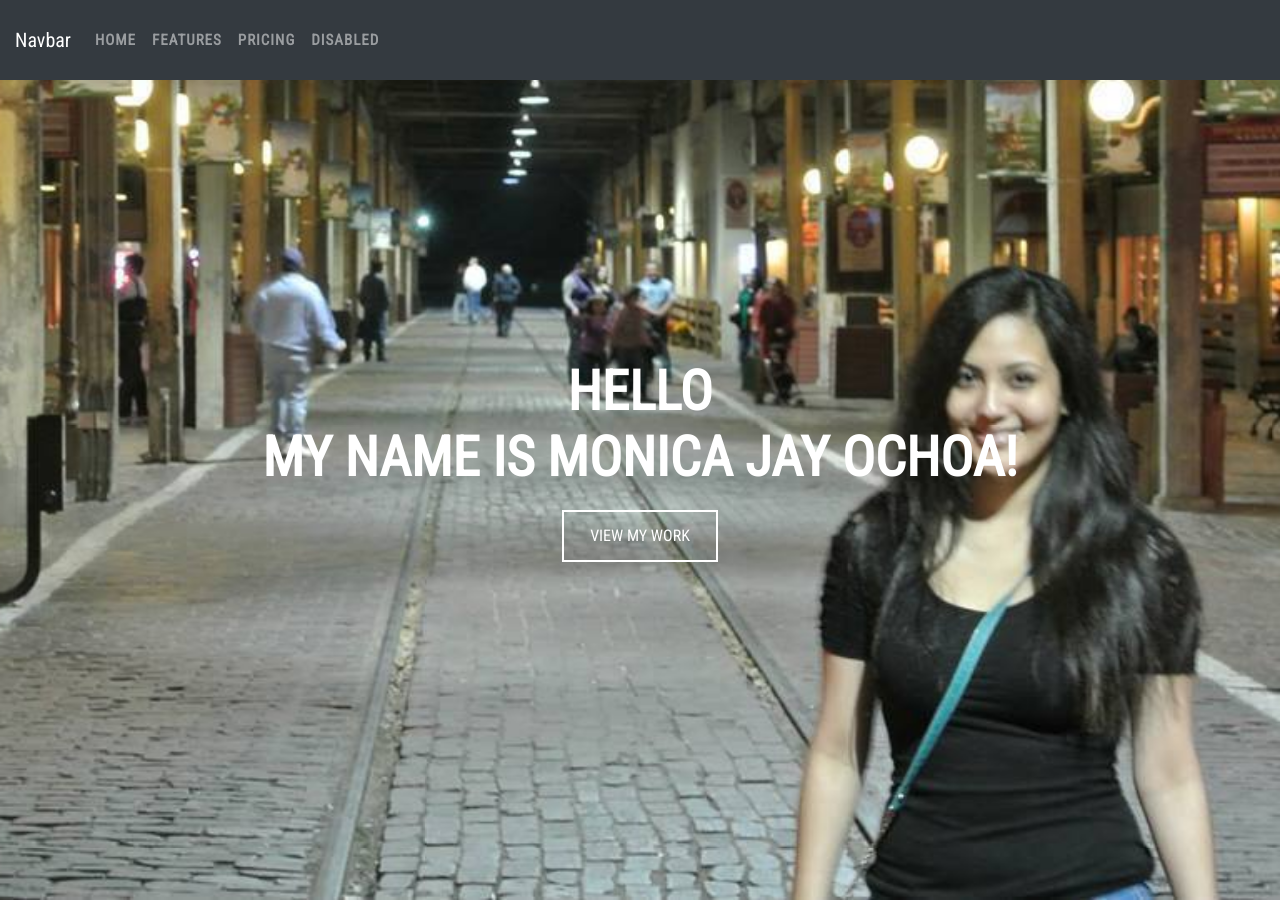
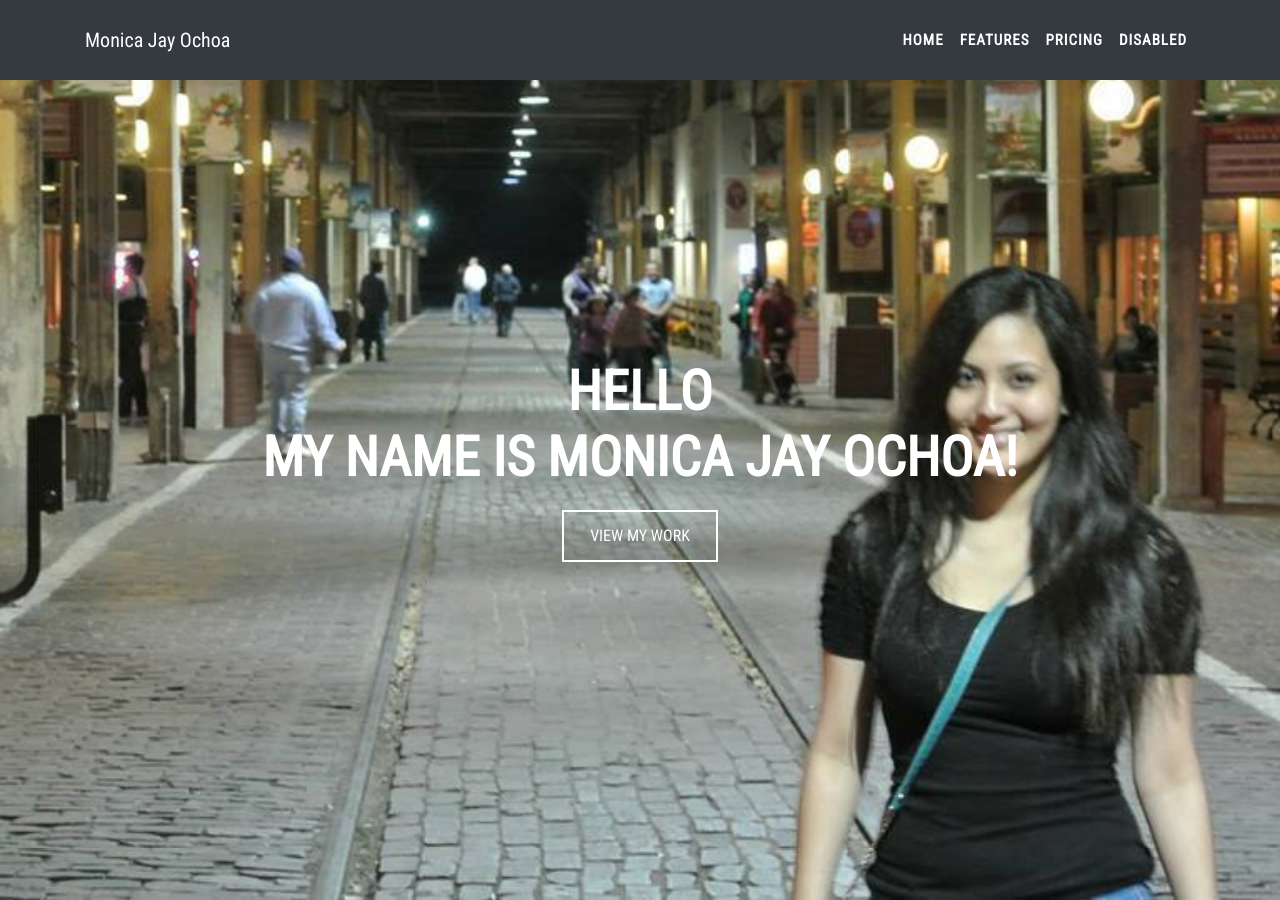
Before and after one commit to risingfront/risingfront.github.io, a Jekyll site: the page built from index.html, in a window 1280 px wide and 900 px high. Built offline with Jekyll 4.4.1, drawn with Linux system fonts in a browser that asks for light colours; nearby versions of some CDN libraries.

Commit message:
finally fixed header..again

```diff
--- a/_includes/header.html
+++ b/_includes/header.html
@@ -1,29 +1,28 @@
 <header>
     <nav class="navbar navbar-expand-lg fixed-top navbar-dark bg-dark">
         <!-- Navbar content -->
-        <div class="container-fluid">
-
+        <div class="container-fluid monica-nav-wrapper">
                 <div class="navbar-header">
 
-                    <a class="navbar-brand" href="#">Navbar</a>
+                    <a class="navbar-brand" href="#">Monica Jay Ochoa</a>
 
                     <button class="navbar-toggler" type="button" data-toggle="collapse" data-target="#navbarNav" aria-controls="navbarNav" aria-expanded="false" aria-label="Toggle navigation">
                         <span class="navbar-toggler-icon"></span>
                     </button>
                 </div>
                 <div class="collapse navbar-collapse" id="navbarNav">
-                    <ul class="navbar-nav">
+                    <ul class="navbar-nav ml-auto">
                         <li class="nav-item">
-                            <a class="nav-link" href="#home">Home <span class="sr-only">(current)</span></a>
+                            <a id="nav-item-1" class="nav-link" href="#home">Home <span class="sr-only">(current)</span></a>
                         </li>
-                        <li class="nav-item">
-                            <a class="nav-link" href="#">Features</a>
+                        <li class="nav-item float-left">
+                            <a id="nav-item-2" class="nav-link" href="#">Features</a>
                         </li>
-                        <li class="nav-item">
-                            <a class="nav-link" href="#">Pricing</a>
+                        <li class="nav-item float-left">
+                            <a id="nav-item-3" class="nav-link" href="#">Pricing</a>
                         </li>
-                        <li class="nav-item">
-                            <a class="nav-link" href="#">Disabled</a>
+                        <li class="nav-item float-left">
+                            <a id="nav-item-4" class="nav-link" href="#">Disabled</a>
                         </li>
                     </ul>
                 </div>
--- a/assets/styles/style.css
+++ b/assets/styles/style.css
@@ -617,10 +617,9 @@ form .form-control {
 }
 
 .navbar-nav {
-    float: right;
 }
 
-.navbar-nav > li > a {
+.nav-link {
     color: #fff;
     font-size: 15px;
     text-transform: uppercase;
@@ -632,3 +631,21 @@ form .form-control {
     background: none;
     color: #34c6d3;
 }
+
+#navbarNav {
+    color: #fff;
+
+}
+
+#nav-item-1, #nav-item-2, #nav-item-3, #nav-item-4 {
+    color:#fff;
+}
+#nav-item-1:hover , #nav-item-2:hover, #nav-item-3:hover, #nav-item-4:hover {
+    background: none;
+    color: #34c6d3;
+}
+
+#nav-item-1:focus, #nav-item-2:focus, #nav-item-3:focus, #nav-item-4:focus {
+    background: none;
+    color: #34c6d3;
+}
```
